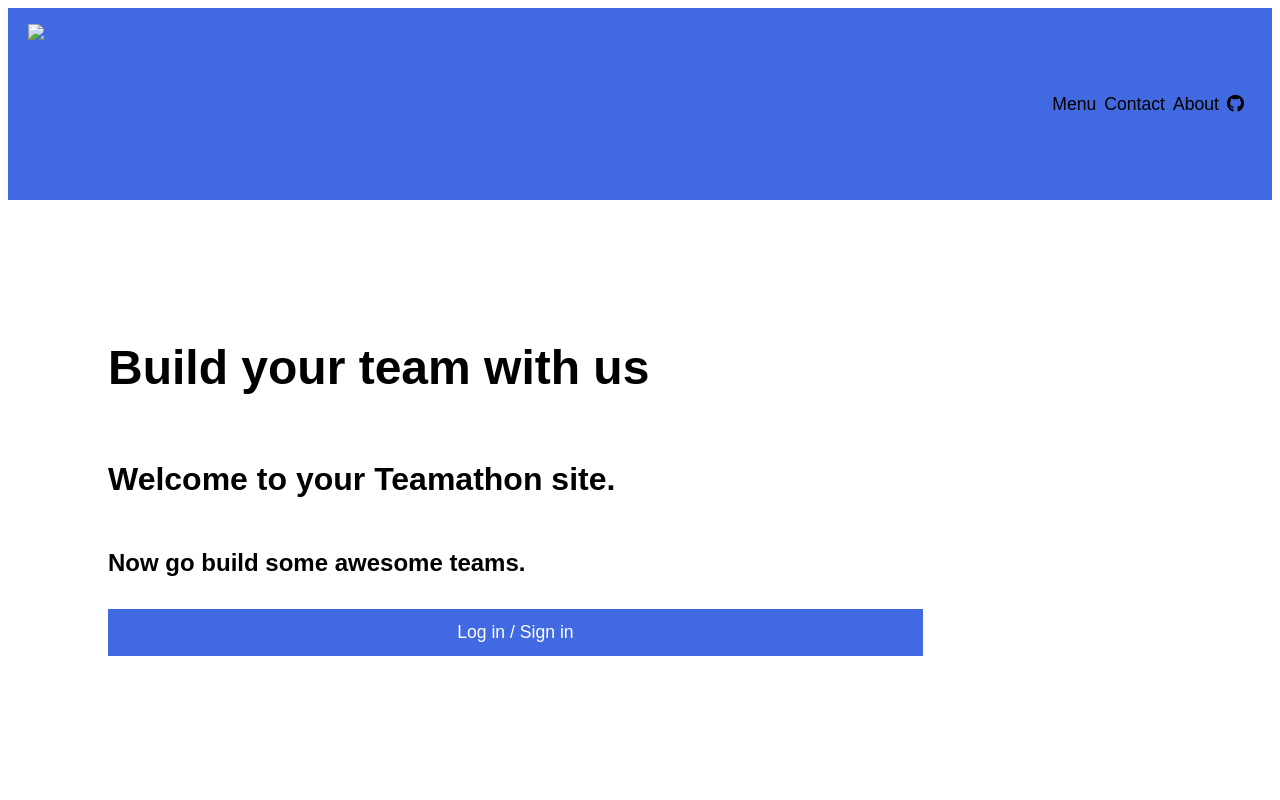
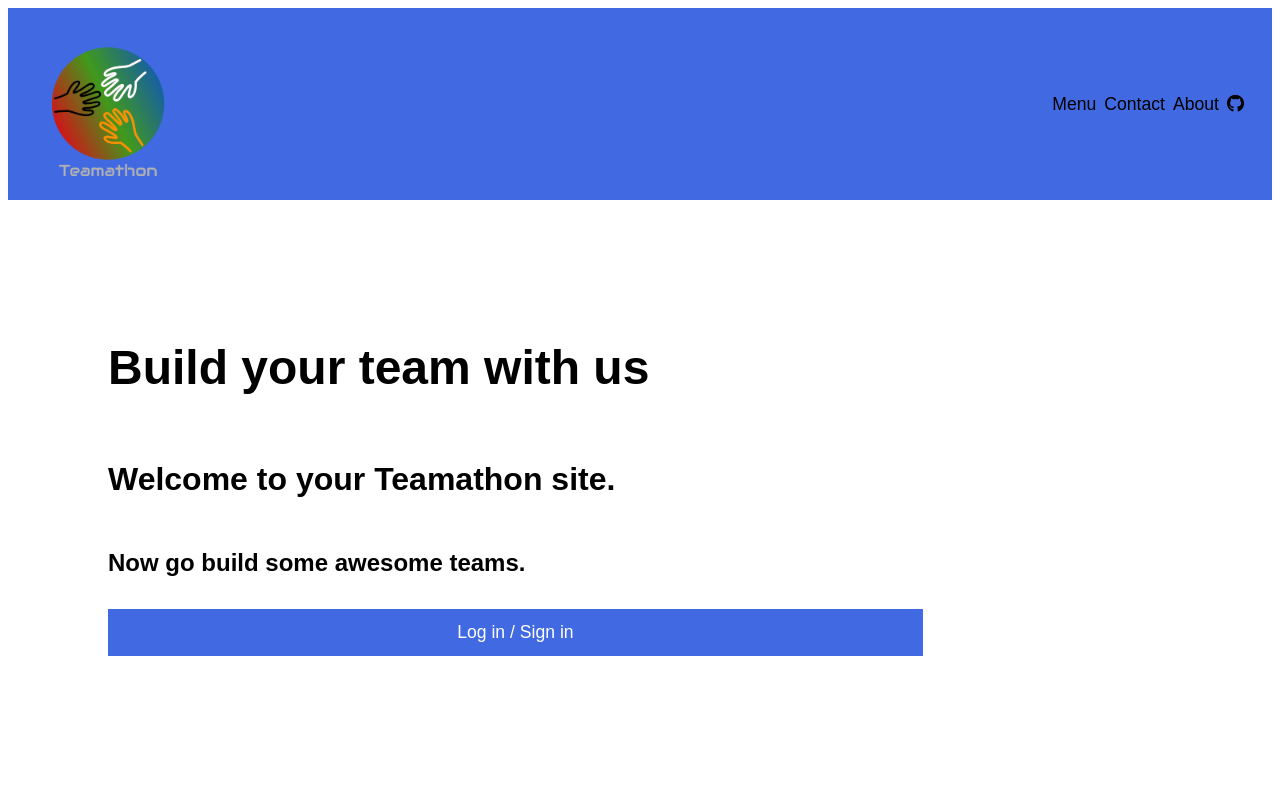
Before and after one commit to macnick/teamathon, a plain HTML site: page index.html in a window 1280 px wide. Shown: the top 800 px of the page. Drawn offline with Linux system fonts and the light colour scheme.

Commit message:
Update index.html

```diff
--- a/index.html
+++ b/index.html
@@ -111,7 +111,7 @@ button {
 <header id="header">
   <div class="parent">
     <div class="navbar">
-      <div class="navbar__Link navbar__Link-brand"><a href="https://macexperts.gr" target="_blank"><img src="logo" height="160px" id="header-img"/></a>
+      <div class="navbar__Link navbar__Link-brand"><img src="LOGO.png" height="160px" id="header-img"/></a>
       </div>
       <div class="navbar__Link navbar__Link-toggle">
         <i class="fas fa-bars fa-2x"></i>
```
